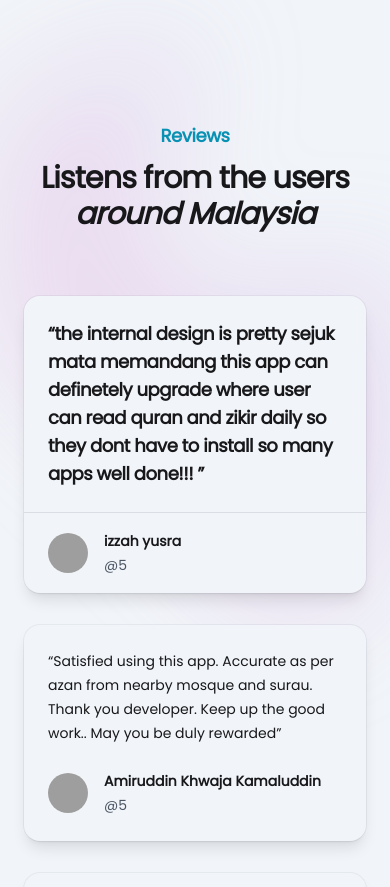
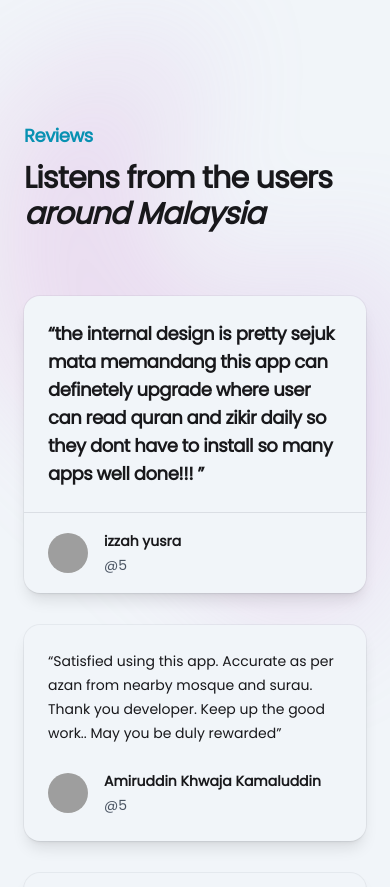
Before and after one commit to mptwaktusolat/waktusolat-site, a Next.js app: page / in a window 390 px wide. Shown: the part 2180-3067 px from the top of the page. Built offline with nearby package versions, Linux system fonts and the light colour scheme; grey boxes are pictures that could not be loaded.

Commit message:
:iphone: Minor text alignmnment tweaks

```diff
--- a/components/sections/TestimonialSection.jsx
+++ b/components/sections/TestimonialSection.jsx
@@ -91,7 +91,7 @@ const Testimonial = () => {
         />
       </div>
       <div className="mx-auto max-w-7xl px-6 lg:px-8">
-        <div className="mx-auto max-w-xl text-center">
+        <div className="mx-auto max-w-xl sm:text-center">
           <h2 className="text-lg font-semibold leading-8 tracking-tight dark:text-cyan-500 text-cyan-600">
             Reviews
           </h2>
```
